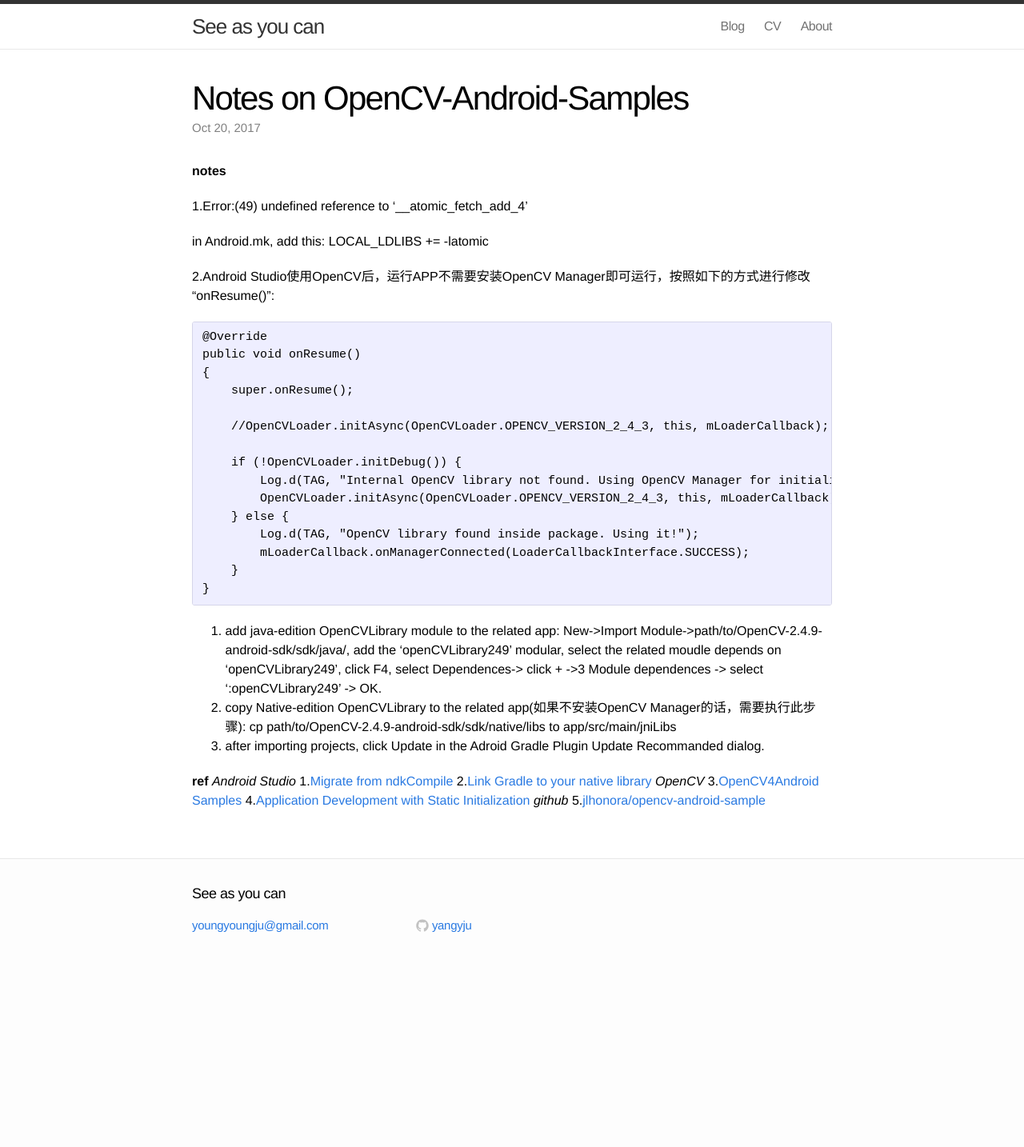
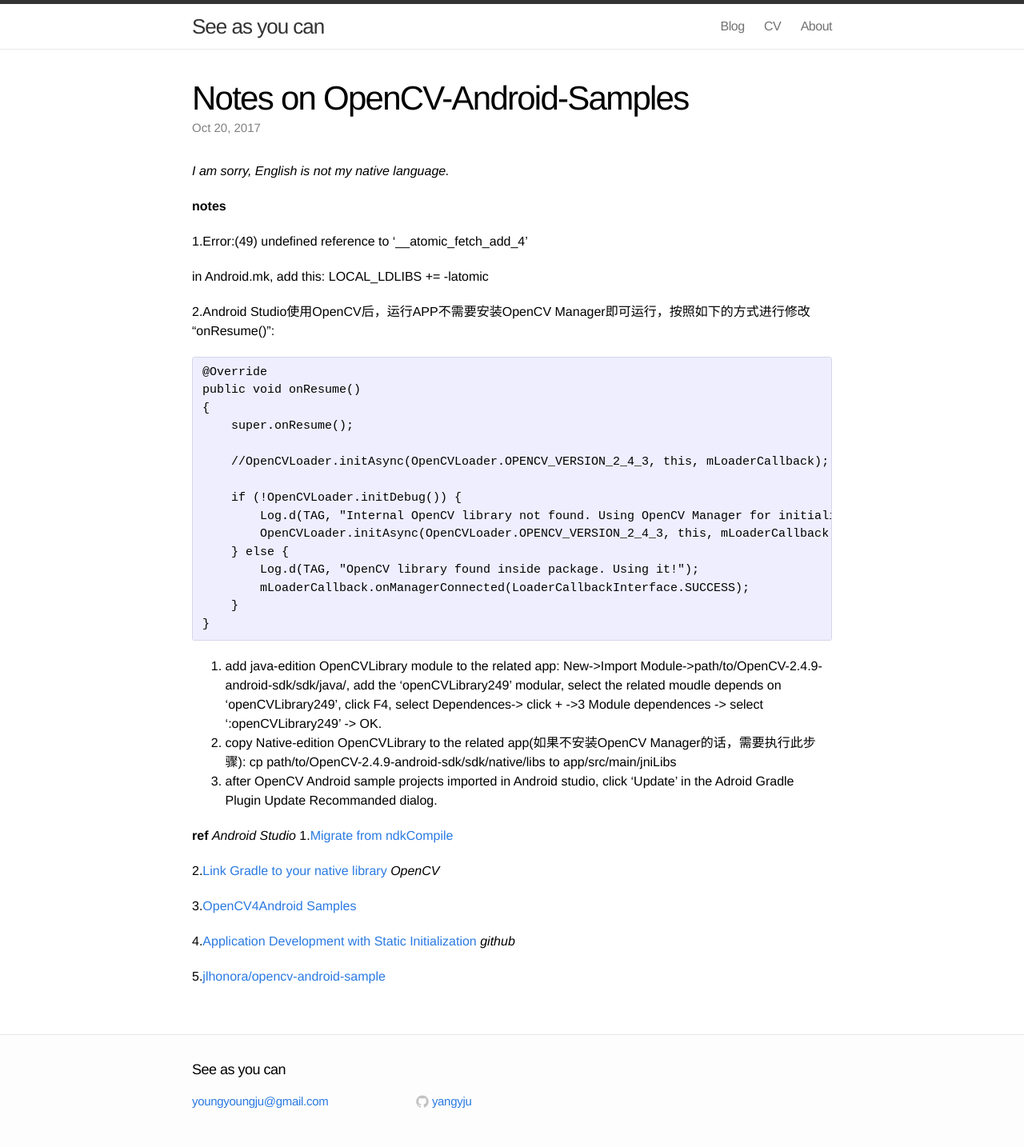
Before and after one commit to yangyju/yangyju.github.com, a Jekyll site: the page built from _posts/2017-10-20-Notes-on-OpenCV-Android-Samples.md, in a window 1280 px wide. Shown: the whole page at 80% size. Built offline with Jekyll 4.4.1, drawn with Linux system fonts in a browser that asks for light colours; before the commit the page ends 1214 px from its top, so only the background shows below that.

Commit message:
Update 2017-10-20-Notes-on-OpenCV-Android-Samples.md

```diff
--- a/_posts/2017-10-20-Notes-on-OpenCV-Android-Samples.md
+++ b/_posts/2017-10-20-Notes-on-OpenCV-Android-Samples.md
@@ -2,6 +2,8 @@
 layout: post
 title: " Notes on OpenCV-Android-Samples"
 ---
+*I am sorry, English is not my native language.*
+
 **notes**
 
 1.Error:(49) undefined reference to '__atomic_fetch_add_4'
@@ -33,14 +35,18 @@
 4. copy Native-edition OpenCVLibrary to the related app(如果不安装OpenCV Manager的话，需要执行此步骤):
 cp path/to/OpenCV-2.4.9-android-sdk/sdk/native/libs to app/src/main/jniLibs
 
-5. after importing  projects,  click Update in the Adroid Gradle Plugin Update Recommanded dialog.
+5. after OpenCV Android sample projects imported in Android studio,  click 'Update' in the Adroid Gradle Plugin Update Recommanded dialog.
 
 **ref**
 *Android Studio*
 1.[Migrate from ndkCompile](https://developer.android.google.cn/studio/projects/add-native-code.html#ndkCompile)
+
 2.[Link Gradle to your native library](https://developer.android.google.cn/studio/projects/add-native-code.html#create-cmake-script)
 *OpenCV*
+
 3.[OpenCV4Android Samples](https://opencv.org/platforms/android/opencv4android-samples.html)
+
 4.[Application Development with Static Initialization](https://docs.opencv.org/2.4/doc/tutorials/introduction/android_binary_package/dev_with_OCV_on_Android.html#application-development-with-static-initialization)
 *github*
+
 5.[jlhonora/opencv-android-sample](https://github.com/jlhonora/opencv-android-sample)
```
